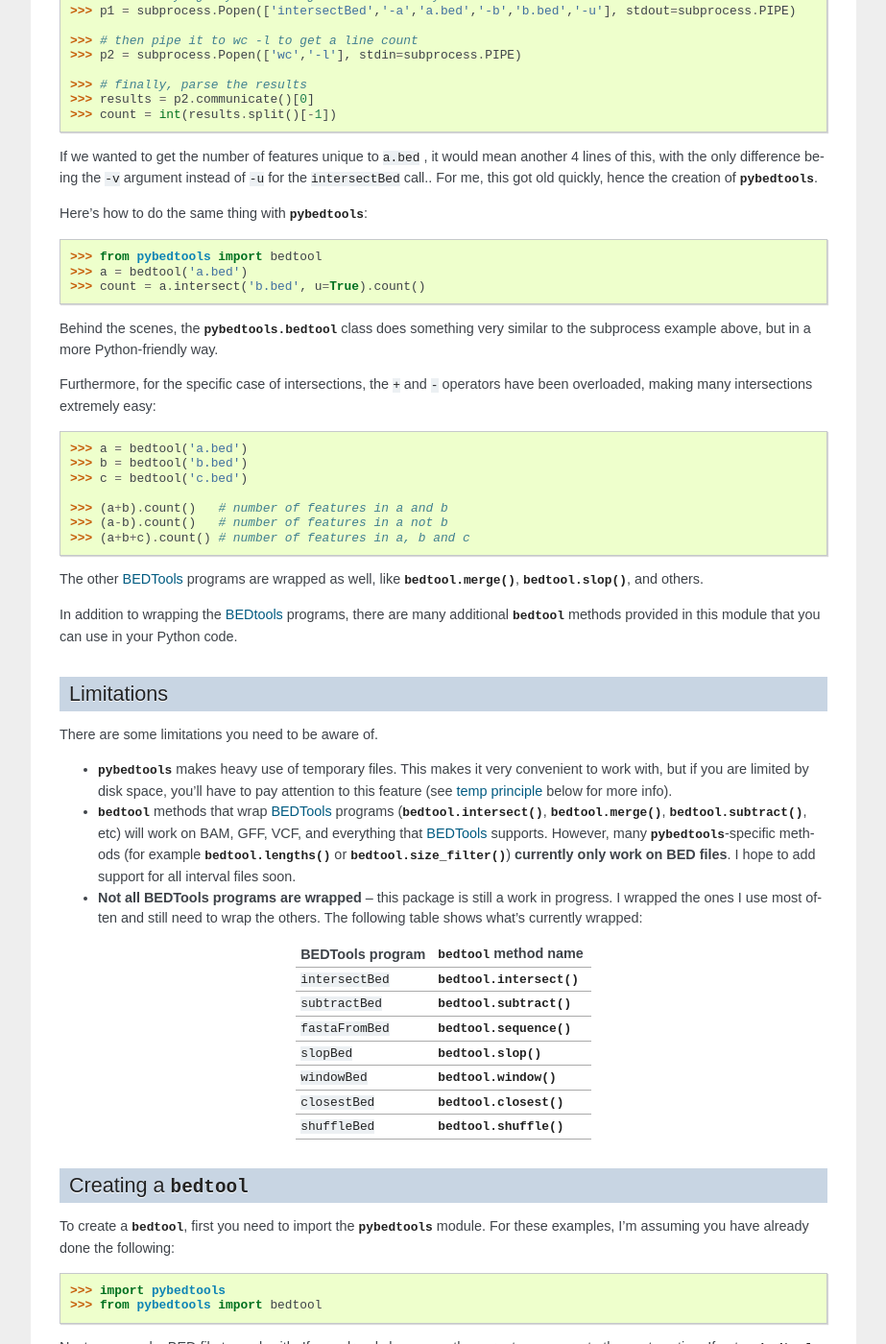
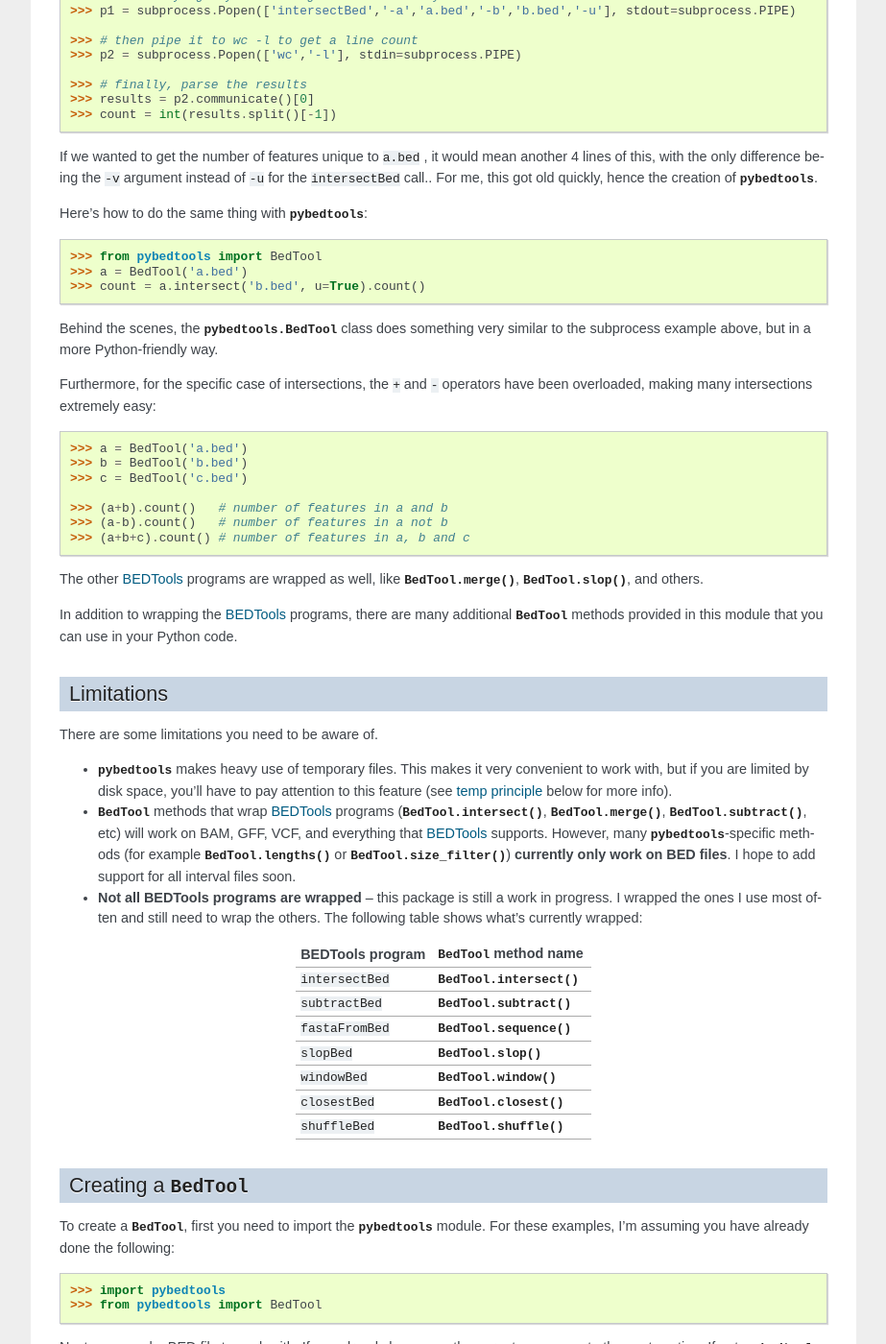
Before and after one commit to daler/pybedtools, a Sphinx documentation site: the page built from docs/source/topical-documentation.rst, in a window 1280 px wide and 1400 px high, scrolled down 1313 px. Shown: the whole window at 96% size, without its empty margins (198-1121 px from the left). Built offline with Sphinx 7.4.7, drawn with Linux system fonts in a browser that asks for light colours; comment, search, counter and statistics services are not loaded; some of the changed text lies outside the part shown.

Commit message:
sphinx docs refer to BedTool instead of bedtool

```diff
--- a/docs/source/topical-documentation.rst
+++ b/docs/source/topical-documentation.rst
@@ -1,5 +1,5 @@
 
-.. _BEDTools: http://github.com/arq5x/bedtools
+.. _BEDTools: http://github.com/arq5x/BEDTools
 
 .. _filo: https://github.com/arq5x/filo
 
@@ -27,30 +27,30 @@ The following is a list of items I plan to work on for future releases of
 
 * **DONE:** Better mechanism for handling temp files.
 
-    * **DONE:** :class:`bedtool` objects could keep track of all their 'parent'
+    * **DONE:** :class:`BedTool` objects could keep track of all their 'parent'
       tempfiles, and as such would retain the history of their creation.
 
-    * **N/A:** indexing into the history of a :class:`bedtool` would give you access
+    * **N/A:** indexing into the history of a :class:`BedTool` would give you access
       to these previous files.  *not implemented -- complex histories would
       require a tree, which is not easily indexed.  Instead I'm using a "tag"
       system*
 
-    * **DONE:** could have a :meth:`bedtool.delete_history`, which would delete all the
+    * **DONE:** could have a :meth:`BedTool.delete_history`, which would delete all the
       intermediate tempfiles on disk, cleaning up only for this particular
-      :class:`bedtool`
+      :class:`BedTool`
 
 * Universal "interval" file support
 
     * Should have a parent :class:`UniversalInterval` class and then have
       GFF, GTF, VCF, etc. etc. all subclassed from that
 
-    * :class:`bedtool` should auto-detect the interval file format
+    * :class:`BedTool` should auto-detect the interval file format
 
 * Support for "derived" file types
 
     * currently the handling of output created by ``a.intersect(b, c=True)``
       is special-cased, and ``a.intersect(b, wao=True)`` is unsupported by
-      custom :class:`bedtool` methods.
+      custom :class:`BedTool` methods.
 
     * these should probably just be implemented as subclasses of the as-yet
        hypothetical :class:`UniversalInterval` class.
@@ -92,30 +92,30 @@ this got old quickly, hence the creation of :mod:`pybedtools`.
 
 Here's how to do the same thing with :mod:`pybedtools`::
 
-    >>> from pybedtools import bedtool
-    >>> a = bedtool('a.bed')
+    >>> from pybedtools import BedTool
+    >>> a = BedTool('a.bed')
     >>> count = a.intersect('b.bed', u=True).count()
 
-Behind the scenes, the :class:`pybedtools.bedtool` class does something
+Behind the scenes, the :class:`pybedtools.BedTool` class does something
 very similar to the subprocess example above, but in a more Python-friendly
 way.
 
 Furthermore, for the specific case of intersections, the ``+`` and ``-``
 operators have been overloaded, making many intersections extremely easy::
 
-    >>> a = bedtool('a.bed')
-    >>> b = bedtool('b.bed')
-    >>> c = bedtool('c.bed')
+    >>> a = BedTool('a.bed')
+    >>> b = BedTool('b.bed')
+    >>> c = BedTool('c.bed')
 
     >>> (a+b).count()   # number of features in a and b
     >>> (a-b).count()   # number of features in a not b
     >>> (a+b+c).count() # number of features in a, b and c
 
 The other BEDTools_ programs are wrapped as well, like
-:meth:`bedtool.merge`, :meth:`bedtool.slop`, and others.
+:meth:`BedTool.merge`, :meth:`BedTool.slop`, and others.
 
-In addition to wrapping the BEDtools_ programs, there are many additional
-:class:`bedtool` methods provided in this module that you can use in your
+In addition to wrapping the BEDTools_ programs, there are many additional
+:class:`BedTool` methods provided in this module that you can use in your
 Python code.
 
 .. _limitations:
@@ -129,12 +129,12 @@ There are some limitations you need to be aware of.
   you'll have to pay attention to this feature (see `temp principle`_ below
   for more info).
 
-* :class:`bedtool` methods that wrap BEDTools_ programs
-  (:meth:`bedtool.intersect`, :meth:`bedtool.merge`,
-  :meth:`bedtool.subtract`, etc) will work on BAM, GFF, VCF, and everything
+* :class:`BedTool` methods that wrap BEDTools_ programs
+  (:meth:`BedTool.intersect`, :meth:`BedTool.merge`,
+  :meth:`BedTool.subtract`, etc) will work on BAM, GFF, VCF, and everything
   that BEDTools_ supports.  However, many :mod:`pybedtools`-specific
-  methods (for example :meth:`bedtool.lengths` or
-  :meth:`bedtool.size_filter`) **currently only work on BED files**.  I
+  methods (for example :meth:`BedTool.lengths` or
+  :meth:`BedTool.size_filter`) **currently only work on BED files**.  I
   hope to add support for all interval files soon.
 
 * **Not all BEDTools programs are wrapped** -- this package is still a work
@@ -142,30 +142,30 @@ There are some limitations you need to be aware of.
   the others. The following table shows what's currently wrapped:
 
 =================   ============================
-BEDTools program    :class:`bedtool` method name
+BEDTools program    :class:`BedTool` method name
 =================   ============================
-``intersectBed``    :meth:`bedtool.intersect`
-``subtractBed``     :meth:`bedtool.subtract`
-``fastaFromBed``    :meth:`bedtool.sequence`
-``slopBed``         :meth:`bedtool.slop`
-``windowBed``       :meth:`bedtool.window`
-``closestBed``      :meth:`bedtool.closest`
-``shuffleBed``      :meth:`bedtool.shuffle`
+``intersectBed``    :meth:`BedTool.intersect`
+``subtractBed``     :meth:`BedTool.subtract`
+``fastaFromBed``    :meth:`BedTool.sequence`
+``slopBed``         :meth:`BedTool.slop`
+``windowBed``       :meth:`BedTool.window`
+``closestBed``      :meth:`BedTool.closest`
+``shuffleBed``      :meth:`BedTool.shuffle`
 =================   ============================
 
 
-.. _creating a bedtool:
+.. _creating a BedTool:
 
-Creating a :class:`bedtool`
+Creating a :class:`BedTool`
 ---------------------------
-To create a :class:`bedtool`, first you need to import the
+To create a :class:`BedTool`, first you need to import the
 :mod:`pybedtools` module.  For these examples, I'm assuming you have
 already done the following:
 
 .. doctest::
 
     >>> import pybedtools
-    >>> from pybedtools import bedtool
+    >>> from pybedtools import BedTool
 
 Next, you need a BED file to work with. If you already have one, then great
 -- move on to the next section.  If not, :mod:`pybedtools` comes with some
@@ -191,13 +191,13 @@ The full path of *bedfn* will depend on your installation (this is similar
 to the ``data()`` function in R_, if you're familiar with that).
 
 Now that you have a filename -- either one of the example files or your
-own, you create a new :class:`bedtool` simply by pointing it to that
+own, you create a new :class:`BedTool` simply by pointing it to that
 filename:
 
 .. doctest::
 
-    >>> # create a new bedtool from the example bed file
-    >>> mybedtool = bedtool(bedfn)
+    >>> # create a new BedTool from the example bed file
+    >>> myBedTool = BedTool(bedfn)
 
 Alternatively, you can construct BED files from scratch by using the
 ``from_string`` keyword argument.  However, all spaces will be converted to
@@ -209,7 +209,7 @@ the fly:
     :options: +NORMALIZE_WHITESPACE
 
     >>> # an "inline" example:
-    >>> fromscratch1 = pybedtools.bedtool('chrX 1 100', from_string=True)
+    >>> fromscratch1 = pybedtools.BedTool('chrX 1 100', from_string=True)
     >>> print fromscratch1
     chrX    1   100
     <BLANKLINE>
@@ -223,7 +223,7 @@ the fly:
     ... chr2 5000 10000 another_feature 0 +
     ... """
 
-    >>> fromscratch2 = bedtool(larger_string, from_string=True)
+    >>> fromscratch2 = BedTool(larger_string, from_string=True)
     >>> print fromscratch2
     chrX    1   100 feature1    0   +
     chrX    50  350 feature2    0   -
@@ -234,7 +234,7 @@ Of course, you'll usually be using your own bed files that have some
 biological importance for your work that are saved in places convenient for
 you, for example::
 
-    >>> a = bedtool('/data/sample1/peaks.bed')
+    >>> a = BedTool('/data/sample1/peaks.bed')
 
 
 
@@ -253,17 +253,17 @@ in a strand-specific way (*s=True*):
 
 .. doctest::
 
-    >>> from pybedtools import bedtool
+    >>> from pybedtools import BedTool
     >>> import pybedtools
-    >>> a = bedtool(pybedtools.example_filename('a.bed'))
+    >>> a = BedTool(pybedtools.example_filename('a.bed'))
     >>> merged_a = a.merge(d=100, s=True)
 
-Now *merged_a* is a :class:`bedtool` instance that contains the results of the
+Now *merged_a* is a :class:`BedTool` instance that contains the results of the
 merge.
 
-:class:`bedtool` objects must always point to a file on disk.  So in the
-example above, *merged_a* is a :class:`bedtool`, but what file does it
-point to?  You can always check the :attr:`bedtool.fn` attribute to find
+:class:`BedTool` objects must always point to a file on disk.  So in the
+example above, *merged_a* is a :class:`BedTool`, but what file does it
+point to?  You can always check the :attr:`BedTool.fn` attribute to find
 out::
 
     >>> # what file does *merged_a* point to?
@@ -307,17 +307,17 @@ Returning again to this example::
 
     >>> merged_a = a.merge(d=100, s=True)
 
-This demonstrates another :mod:`pybedtools` principle: the :class:`bedtool`
+This demonstrates another :mod:`pybedtools` principle: the :class:`BedTool`
 methods that wrap BEDTools_ programs do the same thing and take the exact same
 arguments as the BEDTools_ program.  Here we can pass *d=100* and *s=True* only
 because the underlying BEDTools_ program, ``mergeBed``, can accept these
 arguments.  Need to know what arguments ``mergeBed`` can take?  See the docs
-for :meth:`bedtool.merge`; for more on this see :ref:`good docs principle`.
+for :meth:`BedTool.merge`; for more on this see :ref:`good docs principle`.
 
 In general, remove the "Bed" from the end of the BEDTools_ program to get
-the corresponding :class:`bedtool` method.  So there's a
-:meth:`bedtool.subtract` method for ``subtractBed``, a
-:meth:`bedtool.intersect` method for ``intersectBed``, and so on.
+the corresponding :class:`BedTool` method.  So there's a
+:meth:`BedTool.subtract` method for ``subtractBed``, a
+:meth:`BedTool.intersect` method for ``intersectBed``, and so on.
 
 Since these methods just wrap BEDTools_ programs, they are as up-to-date as
 the version of BEDTools_ you have installed on disk.  If you are using a
@@ -336,8 +336,8 @@ would have to specify the input file with the :option:`mergeBed -i` option.
 
 In general, BEDTools_ programs that accept a single BED file as input
 (by convention typically specified with the :option:`-i` option) the
-default behavior for :mod:`pybedtools` is to use the :class:`bedtool`'s
-file (indicated in the :attr:`bedtool.fn` attribute) as input.
+default behavior for :mod:`pybedtools` is to use the :class:`BedTool`'s
+file (indicated in the :attr:`BedTool.fn` attribute) as input.
 
 We can still pass a file using the *i* keyword argument if we wanted to be
 absolutely explicit.  In fact, the following two versions produce the same
@@ -360,17 +360,17 @@ Methods that have this type of default behavior are indicated by the following t
 
     .. note::
 
-        For convenience, the file this bedtool object points to is passed as "-i"
+        For convenience, the file this BedTool object points to is passed as "-i"
 
 There are some BEDTools_ programs that accept two BED files as input, like
 ``intersectBed`` where the the first file is specified with :option:`-a`
 and the second file with :option:`-b`.  The default behavior for
-:mod:`pybedtools` is to consider the :mod:`bedtool`'s file as ``-a`` and
+:mod:`pybedtools` is to consider the :mod:`BedTool`'s file as ``-a`` and
 the first non-keyword argument to the method as ``-b``, like this:
 
 .. doctest::
 
-    >>> b = pybedtools.bedtool(pybedtools.example_filename('b.bed'))
+    >>> b = pybedtools.BedTool(pybedtools.example_filename('b.bed'))
     >>> result3 = a.intersect(b)
 
 This is exactly the same as passing the *a* and *b* arguments explicitly:
@@ -382,7 +382,7 @@ This is exactly the same as passing the *a* and *b* arguments explicitly:
     True
 
 Furthermore, the first non-keyword argument used as ``-b`` can either be a
-filename *or* another :class:`bedtool` object; that is, these commands also do the same thing:
+filename *or* another :class:`BedTool` object; that is, these commands also do the same thing:
 
 .. doctest::
 
@@ -391,12 +391,12 @@ filename *or* another :class:`bedtool` object; that is, these commands also do t
    >>> str(result5) == str(result6)
    True
 
-Methods that accept either a filename or another :class:`bedtool` instance as their first non-keyword argument are indicated by
+Methods that accept either a filename or another :class:`BedTool` instance as their first non-keyword argument are indicated by
 the following text in their docstring::
 
     .. note::
 
-        This method accepts either a bedtool or a file name as the first
+        This method accepts either a BedTool or a file name as the first
         unnamed argument
 
 .. _`non defaults principle`:
@@ -407,7 +407,7 @@ Only the BEDTools_ arguments that refer to BED (or other interval) files have
 defaults.  In the current version of BEDTools_, this means only the ``-i``,
 ``-a``, and ``-b`` arguments have defaults.  All others have no defaults
 specified by :mod:`pybedtools`; they pass the buck to BEDTools programs.  This
-means if you do not specify the *d* kwarg when calling :meth:`bedtool.merge`,
+means if you do not specify the *d* kwarg when calling :meth:`BedTool.merge`,
 then it will use whatever the installed version of BEDTools_ uses for ``-d``
 (currently, ``mergeBed``'s default for ``-d`` is 0).
 
@@ -419,42 +419,42 @@ and boolean values (*True* or *False*) for the switch-type options like
 ``-s``.
 
 Here's another example using both types of keyword arguments; the
-:class:`bedtool` object *b* (or it could be a string filename too) is
+:class:`BedTool` object *b* (or it could be a string filename too) is
 implicitly passed to ``intersectBed`` as ``-b`` (see :ref:`default args
 principle` above)::
 
     >>> a.intersect(b, v=True, f=0.5)
 
 Again, any option that can be passed to a BEDTools_ program can be passed
-to the corresonding :class:`bedtool` method.
+to the corresonding :class:`BedTool` method.
 
 
 .. _`chaining principle`:
 
 Principle 5: Chaining together commands
 ~~~~~~~~~~~~~~~~~~~~~~~~~~~~~~~~~~~~~~~
-Most methods return new :class:`bedtool` objects, allowing you to chain
+Most methods return new :class:`BedTool` objects, allowing you to chain
 things together just like piping commands together on the command line.  To
 give you a flavor of this, here is how you would get the merged regions of
 features shared between :file:`a.bed` (as referred to by the
-:class:`bedtool` *a* we made previously) and :file:`b.bed`: (as referred to
-by the :class:`bedtool` *b*):
+:class:`BedTool` *a* we made previously) and :file:`b.bed`: (as referred to
+by the :class:`BedTool` *b*):
 
 .. doctest::
 
     >>> a.intersect(b).merge().saveas('shared_merged.bed')
-    <bedtool (shared_merged.bed)>
+    <BedTool(shared_merged.bed)>
 
 
 This is equivalent to the following BEDTools_ commands::
 
     intersectBed -a a.bed -b b.bed | merge -i stdin > shared_merged.bed
 
-Methods that return a new :class:`bedtool` instance are indicated with the following text in their docstring::
+Methods that return a new :class:`BedTool` instance are indicated with the following text in their docstring::
 
     .. note::
 
-        This method returns a new bedtool instance
+        This method returns a new BedTool instance
 
 .. _`good docs principle`:
 
@@ -462,22 +462,22 @@ Principle 6: Check the help
 ~~~~~~~~~~~~~~~~~~~~~~~~~~~
 If you're unsure of whether a method uses a default, or if you want to read
 about what options an underlying BEDTools_ program accepts, check the help.
-Each :class:`pybedtool` method that wraps a BEDTools_ program also wraps
+Each :class:`pyBedTool` method that wraps a BEDTools_ program also wraps
 the BEDTools_ program help string.  There are often examples of how to use
 a method in the docstring as well.
 
 
 Example: Flanking seqs
 ----------------------
-The :meth:`bedtool.slop` method (which calls ``slopBed``) needs a
+The :meth:`BedTool.slop` method (which calls ``slopBed``) needs a
 chromosome size file.  If you specify a genome name to the
-:meth:`bedtool.slop` method, it will retrieve this file for you
+:meth:`BedTool.slop` method, it will retrieve this file for you
 automatically from the UCSC Genome Browser MySQL database.
 
 ::
 
     import pybedtools
-    a = pybedtools.bedtool('in.bed')
+    a = pybedtools.BedTool('in.bed')
     extended = a.slop(genome='dm3',l=100,r=100)
     flanking = extended.subtract(a).saveas('flanking.bed')
     flanking.sequence(fi='dm3.fa')
@@ -486,7 +486,7 @@ automatically from the UCSC Genome Browser MySQL database.
 
 Or, as a one-liner::
 
-    pybedtools.bedtool('in.bed').slop(genome='dm3',l=100,r=100).subtract(a).sequence(fi='dm3.fa').save_seqs('flanking.fa')
+    pybedtools.BedTool('in.bed').slop(genome='dm3',l=100,r=100).subtract(a).sequence(fi='dm3.fa').save_seqs('flanking.fa')
 
 Don't forget to clean up!::
 
@@ -496,7 +496,7 @@ Example: Region centers that are fully intergenic
 --------------------------------------------------
 Useful for, e.g., motif searching::
 
-    a = pybedtools.bedtool('in.bed')
+    a = pybedtools.BedTool('in.bed')
 
     # Sort by score
     a = a.sorted(col=5,reverse=True)
@@ -515,6 +515,6 @@ Note that you need matplotlib installed to plot the histogram.
 ::
 
     import pylab as p
-    a = pybedtools.bedtool('in.bed')
+    a = pybedtools.BedTool('in.bed')
     p.hist(a.lengths(),bins=50)
     p.show()
```
Also changed, not shown: docs/source/autodoc_source.rst (+46 -46 lines), docs/source/tutorial.rst (+58 -58 lines).
